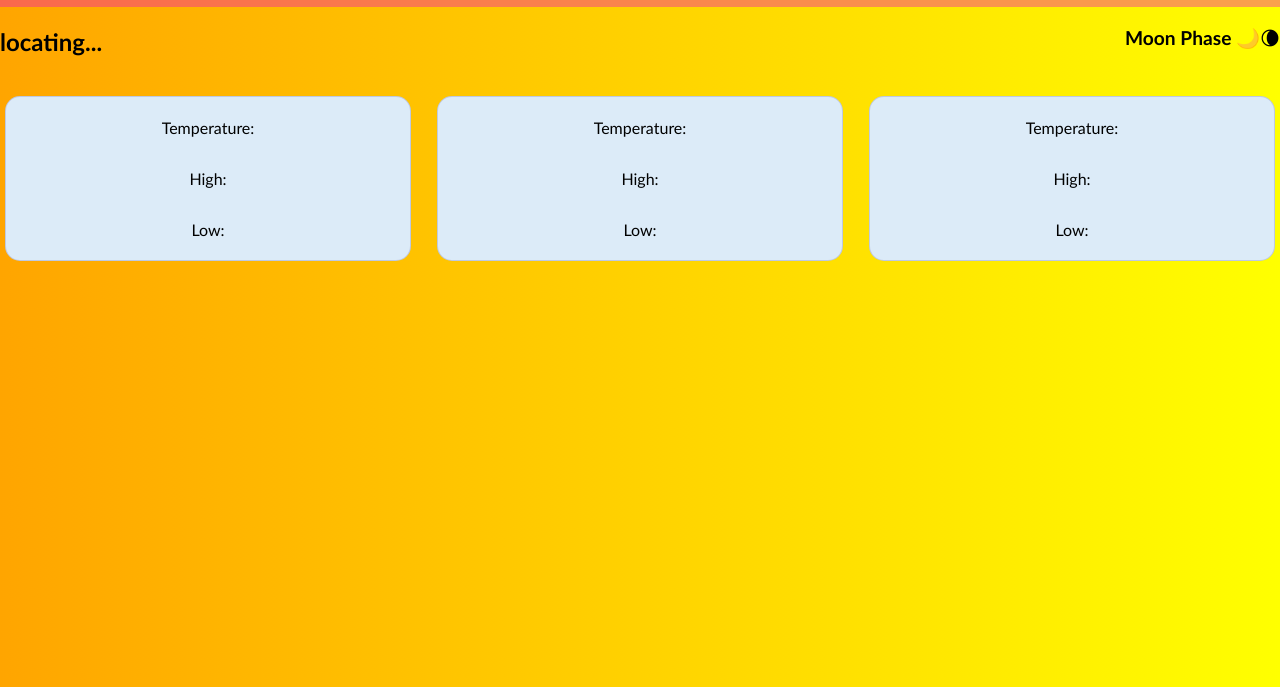
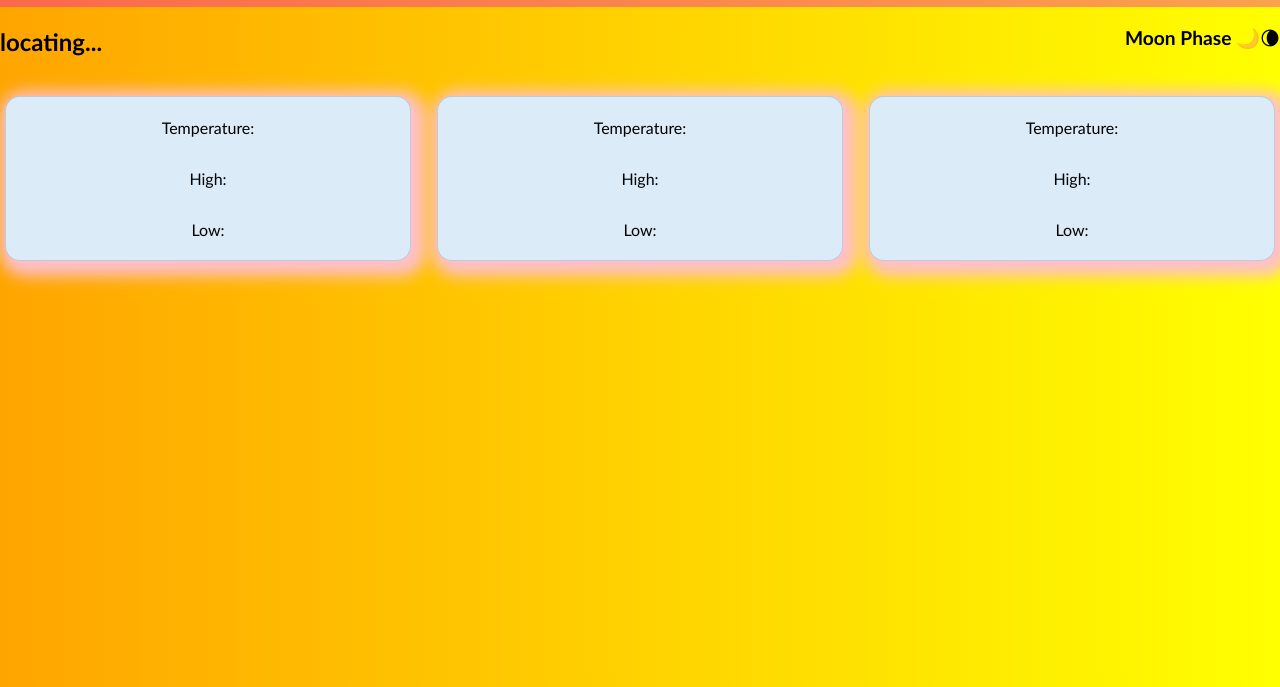
Before and after one commit to pinkx-xlink/weather-app, a plain HTML site: page index.html in a window 1280 px wide. Shown: the part 113-800 px from the top of the page. Drawn offline with Linux system fonts and the light colour scheme; no server answers.

Commit message:
Add box-shadow to temp-cards

```diff
--- a/style.css
+++ b/style.css
@@ -102,6 +102,7 @@ input[type=radio]:checked:after{
     margin: 5px;
     margin-bottom: 20px;
     border: 1px solid rgba(55, 43, 124, 0.178);
+    box-shadow: 5px 5px 15px 10px pink;
     border-radius: 15px;
     max-height: 300px;
     width: 50%;
```
